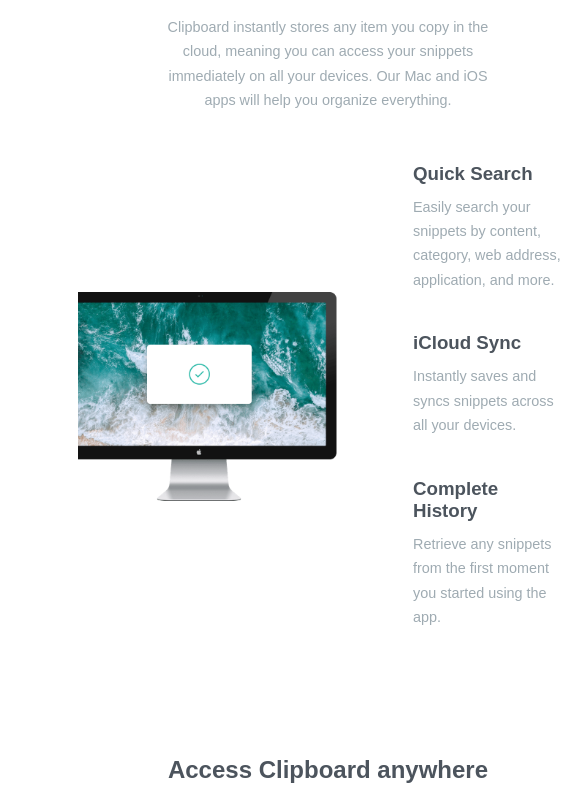
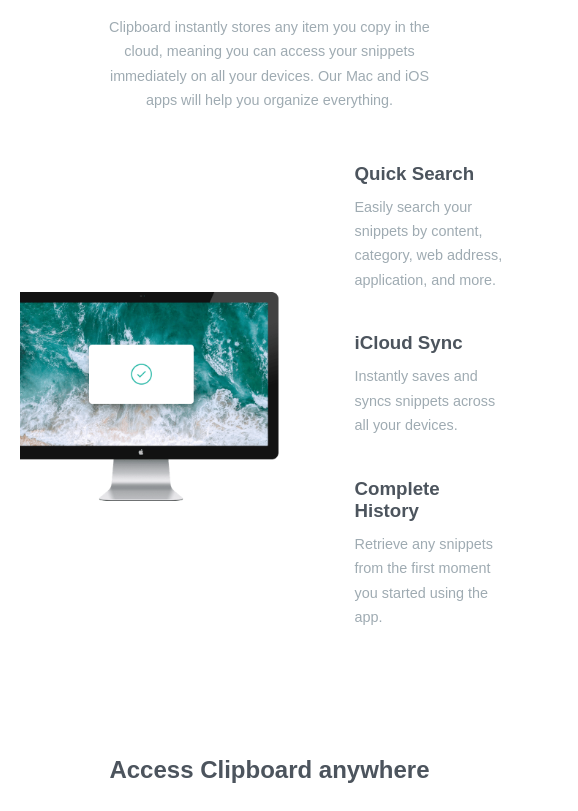
Before and after one commit to sergioatreides/clipboard-landing-page, a plain HTML site: page index.html in a window 390 px wide. Shown: the part 559-1370 px from the top of the page, 578 px wide, since content can reach past the window. Drawn offline with Linux system fonts and the light colour scheme; a web font is replaced by a local one.

Commit message:
Beta v5 - Mobile

```diff
--- a/css/styles.css
+++ b/css/styles.css
@@ -244,10 +244,7 @@ h2 {
     cursor: pointer;
 }
 
-
-
-
-
+/* -------------   ATRIBUCIÓN    ----------- */
 
 .attribution {
     font-size: 11px;
@@ -257,3 +254,17 @@ h2 {
 .attribution a {
     color: hsl(228, 45%, 44%);
 }
+
+/* -----------   MEDIA QUERIES    --------- */
+
+@media screen and (max-width: 850px) {
+    body {
+        background-image: url("../images/bg-header-mobile.png");
+        background-position: top;
+        background-repeat: no-repeat;
+        background-size: contain;
+    }
+    .contenedor {
+        width: 90%;
+    }
+}
```
